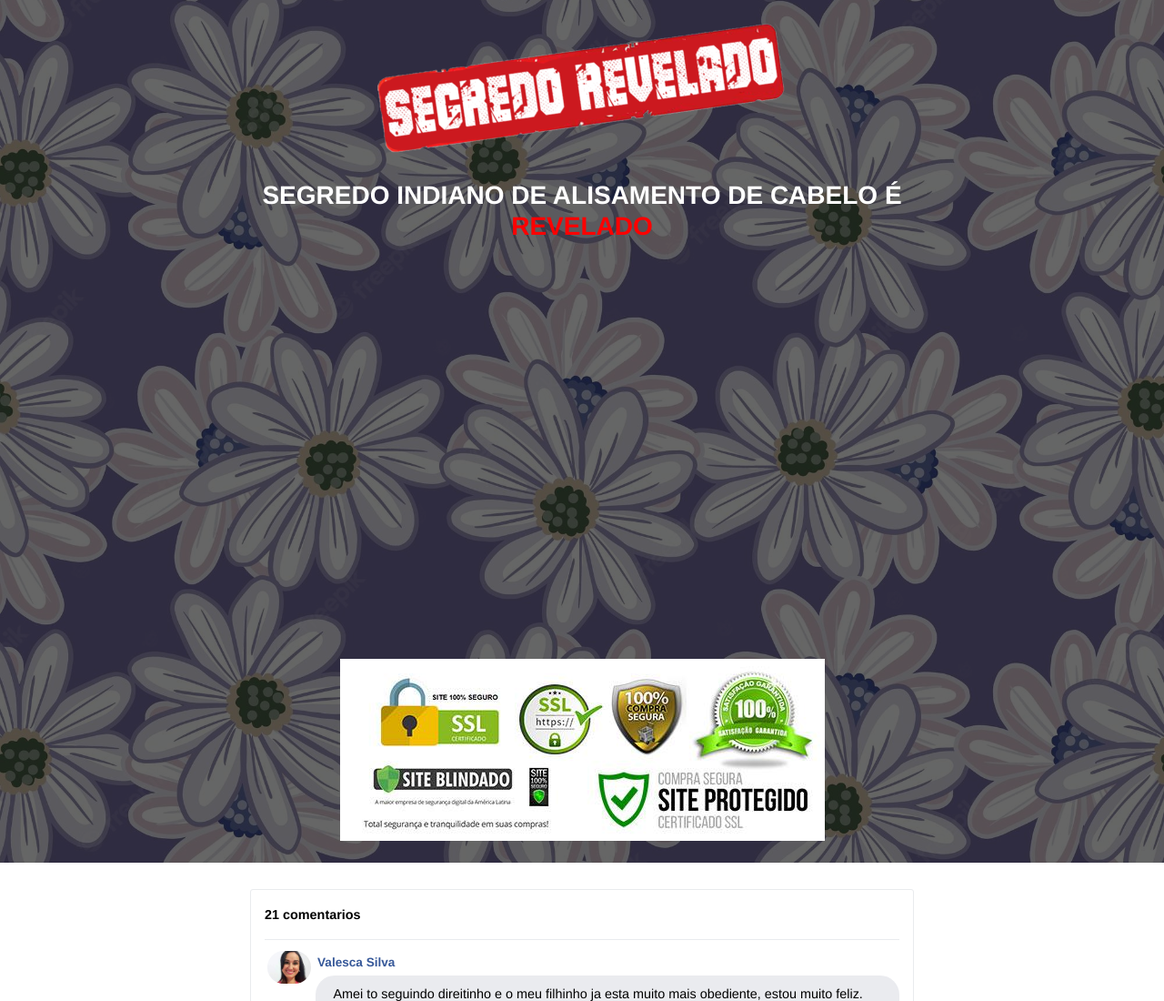
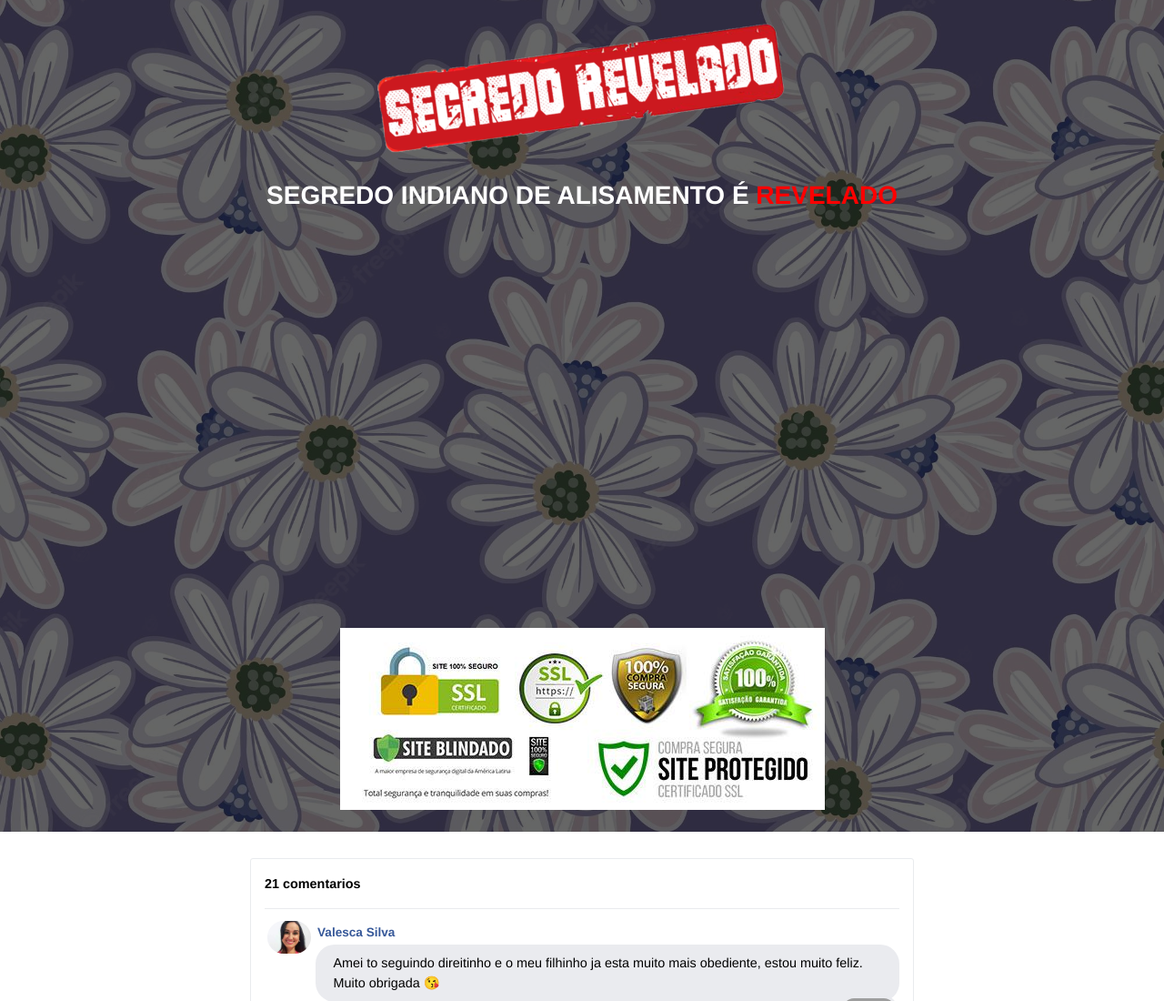
Before and after one commit to leomoreiramktdg/Protocolo-rapunzel, a plain HTML site: page vr/index.html in a window 1280 px wide. Shown: the top 1100 px of the page at 91% size. Drawn offline with nearby package versions, Linux system fonts and the light colour scheme; grey boxes are pictures that could not be loaded; a script that the page names is missing.

Commit message:
Update index.html

```diff
--- a/vr/index.html
+++ b/vr/index.html
@@ -98,7 +98,7 @@
                 text-transform: uppercase;
                 display: inline-block;
               ">
-<b>Segredo indiano de alisamento de cabelo é <span class="red">REVELADO</span>
+<b>Segredo indiano de alisamento é <span class="red">REVELADO</span>
 </b
               >
 </h3>
```
